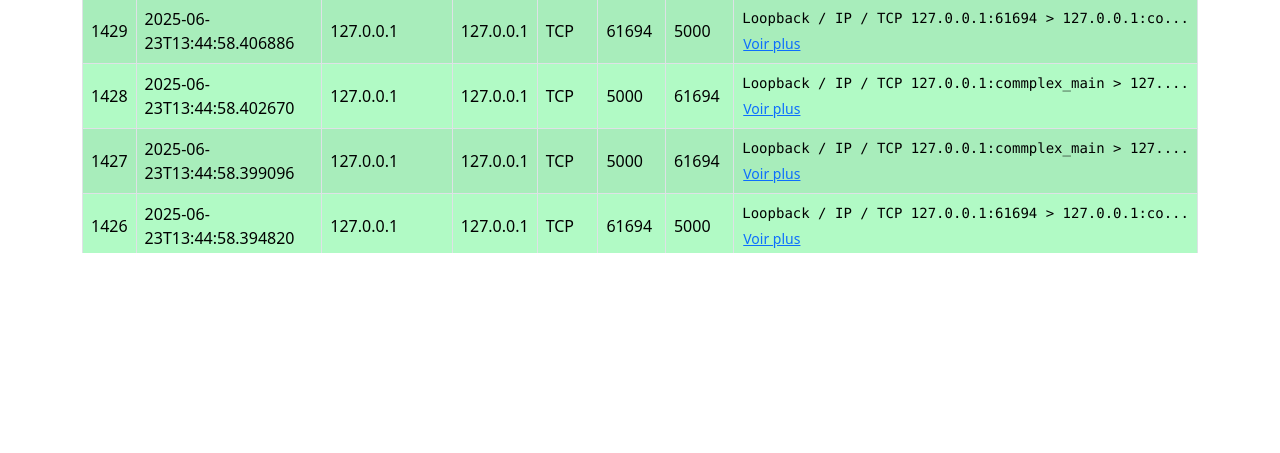
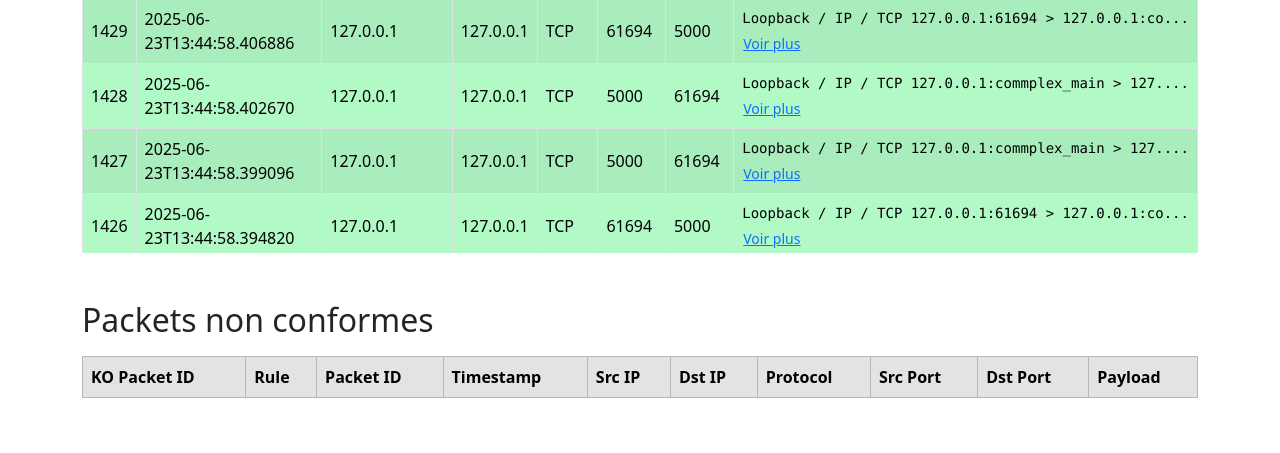
Before and after one commit to dre4ft/sonde, a Flask app: page /passive_scan in a window 1280 px wide. Shown: the part 473-926 px from the top of the page. Run offline with Flask 3, Linux system fonts and the light colour scheme; data comes from the database, SQL or seed files in the repository; both versions use the stored data as it was after the commit; tables that the repository leaves empty hold one stand-in row (values such as "Sample post"); lists and menus that the app fills with data are empty; some libraries are stand-ins or nearby versions.

Commit message:
add new db for broken_packets

```diff
--- a/app.py
+++ b/app.py
@@ -11,7 +11,7 @@ from collections import Counter
 from pymongo import MongoClient
 
 from BD.scan_db import init_db, Session, Scan, Service, CVE
-from BD.packet_db import init_packet_db, Packet,SessionPackets # import Packet depuis ta db de paquets
+from BD.packet_db import init_packet_db, Packet,SessionPackets, KO_packet # import Packet depuis ta db de paquets
 from capture import start_capture, stop_capture,get_rules
 from rule_engine import RulesEngine
 
@@ -346,6 +346,26 @@ def api_get_packets():
     finally:
         session.close()
 
+@app.route("/api/ko_packets/")
+def api_get_ko_packets():
+    session = SessionPackets()
+    try:
+        ko_packets = session.query(KO_packet).order_by(KO_packet.id.desc()).limit(100).all()
+        if not ko_packets:
+            return jsonify({"message": "Aucun paquet bloqué trouvé"}), 404
+        else :
+            results = []
+            for p in ko_packets:
+                results.append({
+                    "packet" : p.packets,
+                    "broken_rules": p.rules,
+                })
+            return jsonify(results)
+    except Exception as e:
+        return jsonify({"error": str(e)}), 500
+    finally:
+        session.close()
+
 @app.route("/api/rules/")
 def api_get_rules():
     return  get_rules()
--- a/templates/passive_scan.html
+++ b/templates/passive_scan.html
@@ -33,6 +33,7 @@
 
   <p id="status" class="fw-bold">Statut : <span class="text-muted">Inactif</span></p>
 
+  <!-- Tableau des paquets normaux -->
   <h2 class="mt-5 mb-3">Paquets capturés (derniers 100)</h2>
   <div class="table-responsive" style="max-height: 450px; overflow-y: auto;">
     <table id="packets-table" class="table table-striped table-bordered table-hover align-middle">
@@ -51,9 +52,33 @@
       <tbody></tbody>
     </table>
   </div>
+
+  <!-- Tableau des paquets non conformes -->
+  <div class="mt-5">
+    <h2 class="mb-3">Packets non conformes</h2>
+    <div class="table-responsive" style="max-height: 450px; overflow-y: auto;">
+      <table id="ko-packets-table" class="table table-striped table-bordered table-hover align-middle">
+        <thead class="table-secondary sticky-top">
+          <tr>
+            <th>KO Packet ID</th>
+            <th>Rule</th>
+            <th>Packet ID</th>
+            <th>Timestamp</th>
+            <th>Src IP</th>
+            <th>Dst IP</th>
+            <th>Protocol</th>
+            <th>Src Port</th>
+            <th>Dst Port</th>
+            <th>Payload</th>
+          </tr>
+        </thead>
+        <tbody></tbody>
+      </table>
+    </div>
+  </div>
 </div>
 
-<!-- Modal Bootstrap pour afficher le payload complet -->
+<!-- Modal Bootstrap -->
 <div class="modal fade" id="payloadModal" tabindex="-1" aria-labelledby="payloadModalLabel" aria-hidden="true">
   <div class="modal-dialog modal-lg modal-dialog-scrollable">
     <div class="modal-content">
@@ -129,11 +154,8 @@ async function fetchPackets() {
     for (const p of packets) {
       const bgColor = p.rule_matched ? "#b1fac5" : "#ff6e6";
 
-      // 1ère ligne avec infos classiques + coloration
-      const tr1 = document.createElement("tr");
-
-      // Appliquer la couleur de fond à chaque cellule
-      tr1.innerHTML = `
+      const tr = document.createElement("tr");
+      tr.innerHTML = `
         <td style="background-color: ${bgColor};">${p.id}</td>
         <td style="background-color: ${bgColor};">${p.timestamp}</td>
         <td style="background-color: ${bgColor};">${p.src_ip}</td>
@@ -146,16 +168,56 @@ async function fetchPackets() {
           ${p.raw.length > 50 ? `<button class="btn btn-sm btn-link p-0" onclick="showPayloadModal(\`${p.raw.replace(/`/g, '\\`').replace(/\\/g, '\\\\')}\`)">Voir plus</button>` : ''}
         </td>
       `;
-
-      tbody.appendChild(tr1);
+      tbody.appendChild(tr);
     }
   } catch (e) {
     console.error("Erreur fetchPackets:", e);
   }
 }
 
+async function fetchKOPackets() {
+  try {
+    const resp = await fetch("/api/ko_packets/");
+    if (!resp.ok) throw new Error("HTTP " + resp.status);
+    const koPackets = await resp.json();
+    const tbody = document.querySelector("#ko-packets-table tbody");
+    tbody.innerHTML = "";
+
+    for (const ko of koPackets) {
+      const rule = ko.rules;
+      for (const p of ko.packets) {
+        const bgColor = p.rule_matched ? "#b1fac5" : "#ff6e6";
+        const tr = document.createElement("tr");
+        tr.innerHTML = `
+          <td style="background-color: ${bgColor};">${ko.id}</td>
+          <td style="background-color: ${bgColor};">${rule}</td>
+          <td style="background-color: ${bgColor};">${p.id}</td>
+          <td style="background-color: ${bgColor};">${p.timestamp}</td>
+          <td style="background-color: ${bgColor};">${p.src_ip}</td>
+          <td style="background-color: ${bgColor};">${p.dst_ip}</td>
+          <td style="background-color: ${bgColor};">${p.protocol}</td>
+          <td style="background-color: ${bgColor};">${p.src_port ?? ""}</td>
+          <td style="background-color: ${bgColor};">${p.dst_port ?? ""}</td>
+          <td style="background-color: ${bgColor};">
+            <pre class="payload-preview">${p.raw.length > 50 ? p.raw.slice(0, 50) + '...' : p.raw}</pre>
+            ${p.raw.length > 50 ? `<button class="btn btn-sm btn-link p-0" onclick="showPayloadModal(\`${p.raw.replace(/`/g, '\\`').replace(/\\/g, '\\\\')}\`)">Voir plus</button>` : ''}
+          </td>
+        `;
+        tbody.appendChild(tr);
+      }
+    }
+  } catch (e) {
+    console.error("Erreur fetchKOPackets:", e);
+  }
+}
+
+async function fetchAllData() {
+  await fetchPackets();
+  await fetchKOPackets();
+}
+
 setInterval(fetchPackets, 1000);
-fetchPackets();
+fetchAllData();
 </script>
 
 </body>
```
Also changed, not shown: BD/packet_db.py (+60 -19 lines), capture.py (+28 -16 lines), rule_engine.py (+10 -3 lines), BD/packets.db.
